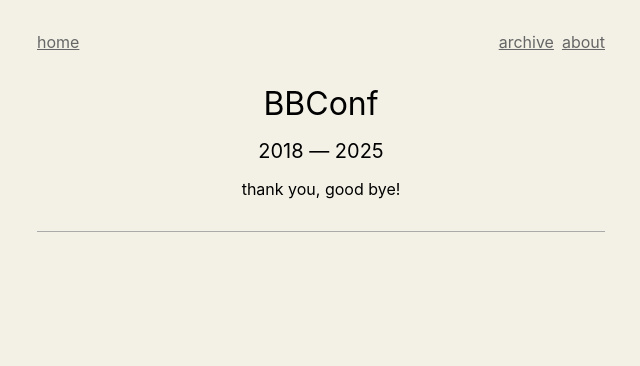
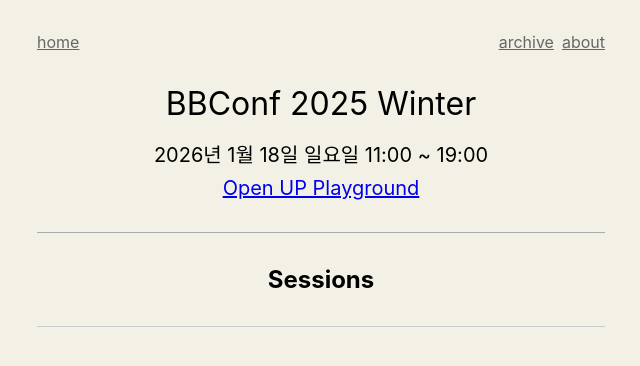
Before and after one commit to bbconfhq/conference, a Gatsby site: page / in a window 1280 px wide. Shown: the whole page, without its empty margins (319-959 px from the left). Built offline with nearby package versions, Linux system fonts and the light colour scheme; Gatsby itself is replaced by a stand-in of ours; a web font is replaced by a local one.

Commit message:
update 2025 winter landing (#52)

```diff
--- a/src/pages/index.tsx
+++ b/src/pages/index.tsx
@@ -9,20 +9,18 @@ const IndexPage = () => {
   const sessions = useFetchSession().allSessionsJson.nodes;
   return (
     <Layout>
-      <Title>BBConf</Title>
-      <Time>2018 ― 2025</Time>
-      <Farewell>thank you, good bye!</Farewell>
-      {/* <Location>
+      <Title>BBConf 2025 Winter</Title>
+      <Time>2026년 1월 18일 일요일 11:00 ~ 19:00</Time>
+      <Location>
         <a href='https://naver.me/Fn2s6XYI' target='_blank' rel='noreferrer'>
           Open UP Playground
         </a>
-      </Location> */}
+      </Location>
 
       <Divider />
 
-      {/* <SessionTitle>Sessions</SessionTitle> */}
-      {/* <SessionList sessions={sessions} /> */}
-      {/* <SessionPlaceholder>- TBA -</SessionPlaceholder> */}
+      <SessionTitle>Sessions</SessionTitle>
+      <SessionList sessions={sessions} />
     </Layout>
   );
 };
```
